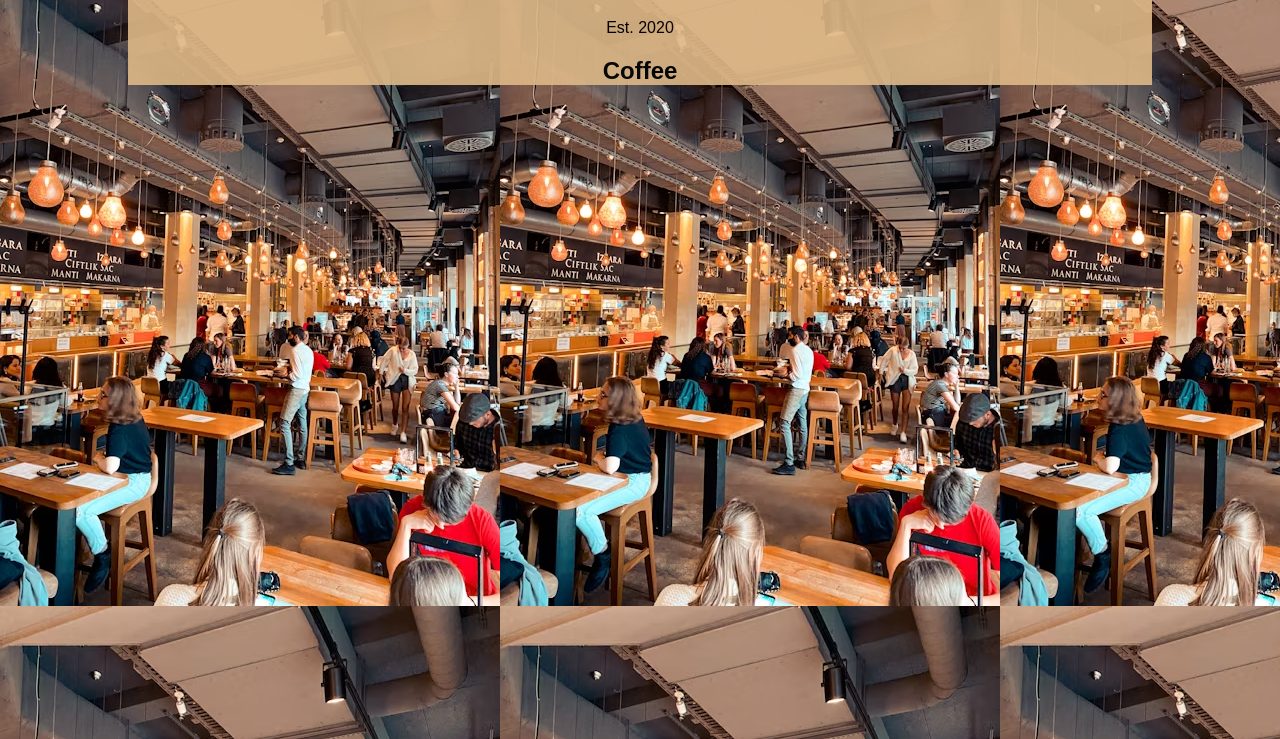
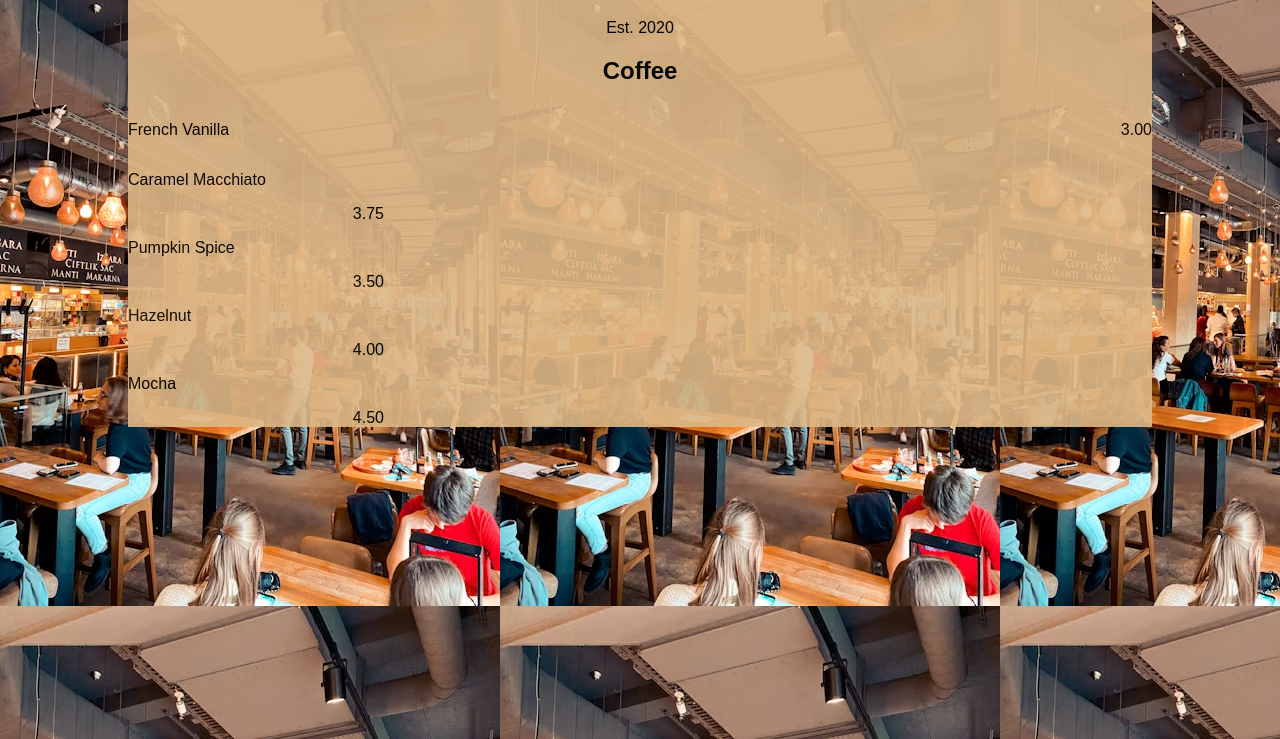
Before and after one commit to cristianrs-dev/cardapio-digital, a plain HTML site: page index.html in a window 1280 px wide. Shown: the part 61-800 px from the top of the page. Drawn offline with Linux system fonts and the light colour scheme.

Commit message:
ajustes nos preços

```diff
--- a/css/styles.css
+++ b/css/styles.css
@@ -11,7 +11,6 @@ body {
   }
 
   .menu {
-
       opacity: 0.9;
       width: 80%;
       background-color: burlywood;
@@ -23,3 +22,16 @@ body {
 h1,h2,p{
   text-align: center;
 }
+
+.flavor{
+  text-align: left;
+  width:75%;
+}
+.price{
+  text-align: right;
+  width: 25%;
+}
+
+.item p{
+  display: inline-block;
+}
--- a/index.html
+++ b/index.html
@@ -14,6 +14,21 @@
       <p>Est. 2020</p>
       <section>
         <h2>Coffee</h2>
+        <article class="item">
+          <p class="flavor">French Vanilla</p><p class="price">3.00</p>
+        </article>
+        <article>
+          <p class="flavor">Caramel Macchiato</p><p class="price">3.75</p>
+        </article>
+        <article>
+          <p class="flavor">Pumpkin Spice</p><p class="price">3.50</p>
+        </article>
+        <article>
+          <p class="flavor">Hazelnut</p><p class="price">4.00</p>
+        </article>
+        <article>
+          <p class="flavor">Mocha</p><p class="price">4.50</p>
+        </article>
       </section>
     </main>
   </div>
```
